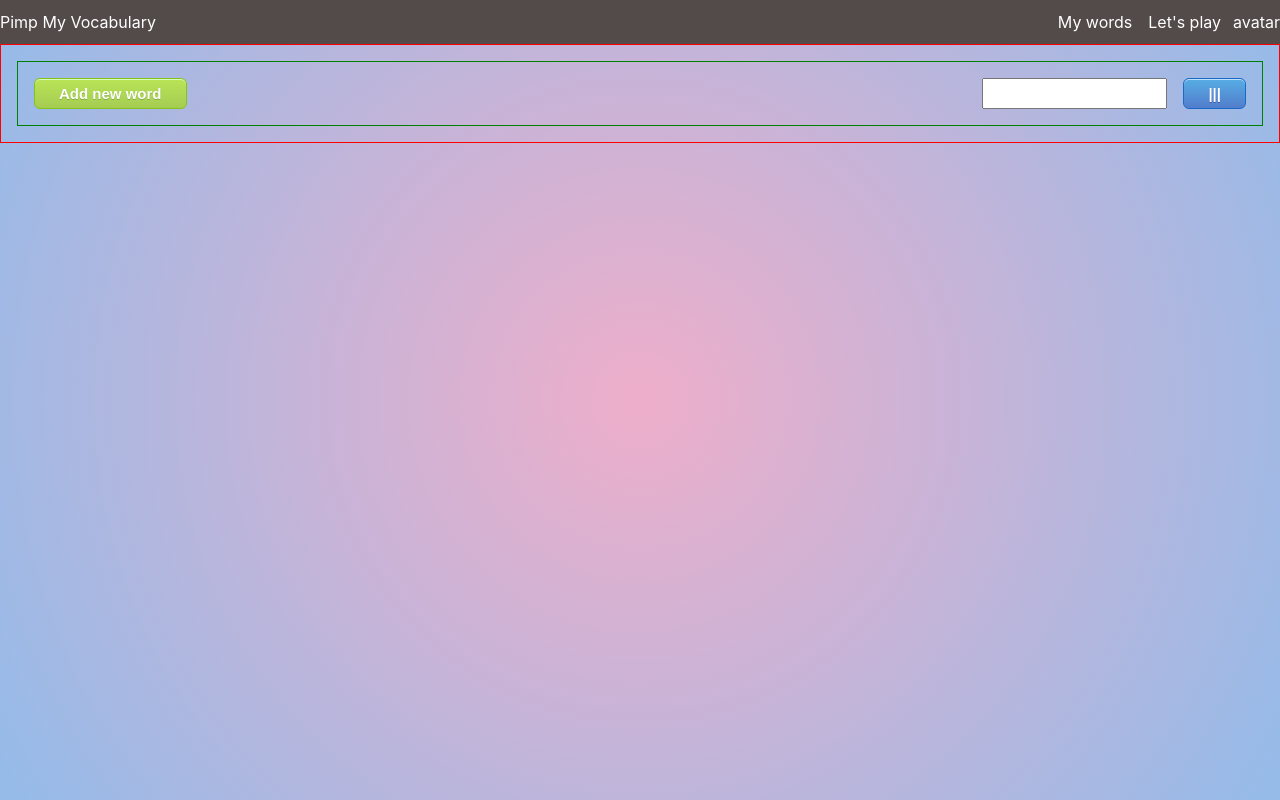
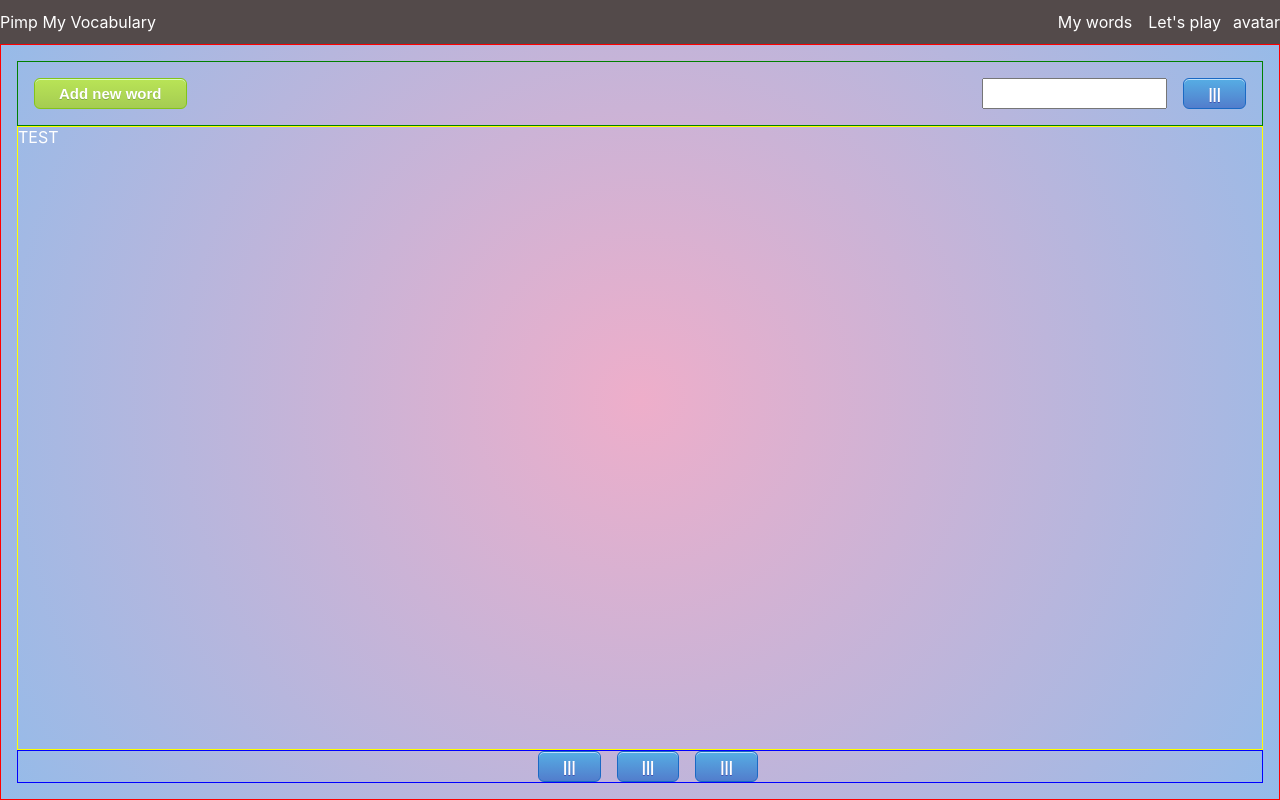
Before and after one commit to Crepkey/pmv_frond_end, a React (Create React App) app: page / in a window 1280 px wide. Built offline with nearby package versions, Linux system fonts and the light colour scheme.

Commit message:
CSS main container are in place

```diff
--- a/src/App.tsx
+++ b/src/App.tsx
@@ -1,14 +1,22 @@
 import React from 'react';
 import MenuBar from './components/MenuBar';
 import MyWords from './components/MyWords';
+import Styled from 'styled-components';
+
+const MainContainer = Styled.div`
+  display: flex;
+  flex-direction: column;
+  height: 100vh;
+  width: 100vw;
+`
 
 
 function App() {
   return (
-    <div style={{ height: '100vh', width: '100vw' }}>
+    <MainContainer>
       <MenuBar />
       <MyWords />
-    </div>
+    </MainContainer>
   );
 }
 
--- a/src/components/MyWords.tsx
+++ b/src/components/MyWords.tsx
@@ -6,13 +6,13 @@ import Styled from 'styled-components';
 const MainContainer = Styled.div`
     display: flex;
     flex: 1;
+    flex-direction: column;
     padding: 1rem;
     border: 1px solid red;
 `
 
 const ControlBar = Styled.div`
     display: flex;
-    flex: 1;
     padding: 1rem;
     border: 1px solid green;
 `
@@ -74,6 +74,18 @@ const FilterButton = Styled.button`
     }
 `
 
+const TableMainContainer = Styled.div`
+    display: flex;
+    flex: 1;
+    border: 1px solid yellow;
+`
+
+const Pagination = Styled.div`
+    display: flex;
+    border: 1px blue solid;
+    justify-content: center;
+`
+
 
 export default function MyWords() {
     return (
@@ -85,6 +97,14 @@ export default function MyWords() {
                     <FilterButton>|||</FilterButton>
                 </SearchBar>
             </ControlBar>
+            <TableMainContainer>
+                TEST
+            </TableMainContainer>
+            <Pagination>
+                <FilterButton>|||</FilterButton>
+                <FilterButton>|||</FilterButton>
+                <FilterButton>|||</FilterButton>
+            </Pagination>
         </MainContainer>
     )
 }
```
